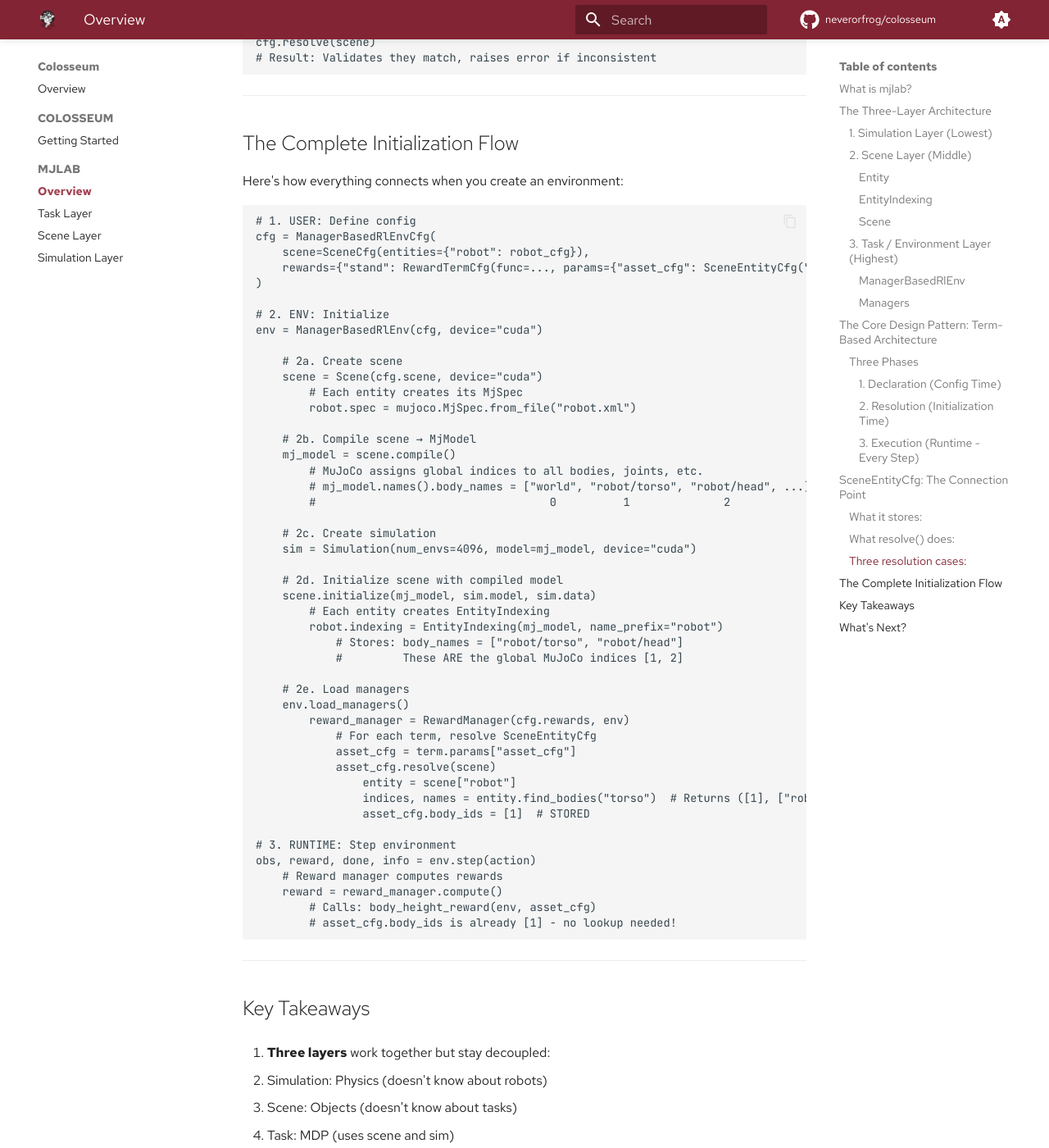
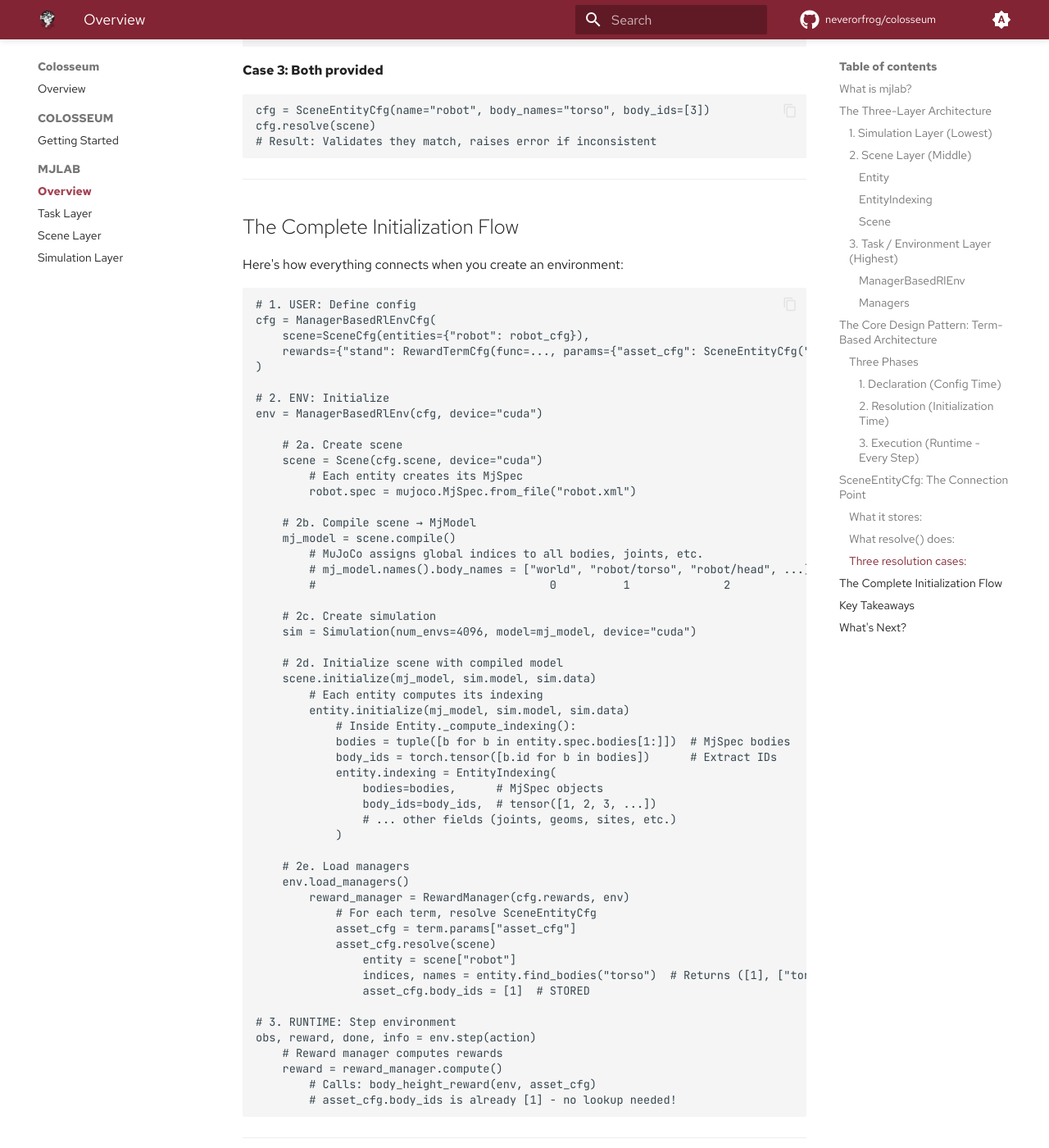
Before and after one commit to neverorfrog/colosseum, an MkDocs documentation site: the page built from docs/mjlab/overview.md, in a window 1280 px wide and 1400 px high, scrolled down 6579 px. Shown: the whole window at 82% size. Built offline with MkDocs 1.6.1 and Material for MkDocs 9.7.7, drawn with Linux system fonts in a browser that asks for light colours; comment, search, counter and statistics services are not loaded; some of the changed text lies outside the part shown.

Commit message:
small correction

````diff
--- a/docs/mjlab/overview.md
+++ b/docs/mjlab/overview.md
@@ -83,12 +83,16 @@
 - Name-based component access: `robot.find_joints(".*_knee")`
 
 #### **EntityIndexing**
-Maps component names to global MuJoCo indices:
+Stores MjSpec elements (bodies, joints, geoms, sites) and their global MuJoCo indices:
 ```python
 # After compilation and initialization
-robot.joint_names  # ("hip_pitch", "knee", "ankle")
-robot.find_joints("knee")  # Returns: ([5], ["robot/knee"])
-#                                      ↑ Global MuJoCo index
+robot.indexing.bodies     # Tuple of MjsBody objects from MjSpec
+robot.indexing.body_ids   # Tensor([1, 2, 3, ...]) - global MuJoCo indices
+
+# Entity provides convenient name-based access:
+robot.body_names          # ("torso", "head", "left_foot") - names without prefix
+robot.find_bodies("torso")  # Returns: ([1], ["torso"]) - index and name
+#                                       ↑ Global MuJoCo index
 ```
 
 #### **Scene**
@@ -117,14 +121,14 @@
 mj_model = scene.compile()  # ← MuJoCo assigns global indices here
 
 # 4. Initialize entities with the compiled model
-scene.initialize(mj_model)  # ← EntityIndexing reads indices
+scene.initialize(mj_model)  # ← Entity creates EntityIndexing
 
 # 5. Now entity knows its indices
-robot.indexing.body_names  # ["robot/torso", "robot/head", ...]
-#                              These ARE the global MuJoCo indices!
+robot.body_names  # ("torso", "head", "left_foot") - stripped of prefix
+robot.indexing.body_ids  # tensor([1, 2, 3]) - global MuJoCo indices
 ```
 
-**Key insight**: After compilation, entity components have **global MuJoCo indices**. EntityIndexing stores these for fast name-based lookup.
+**Key insight**: After compilation, MuJoCo assigns global indices to all components. During initialization, `Entity._compute_indexing()` reads these indices from the MjSpec objects and stores them in `EntityIndexing` for fast access.
 
 ---
 
@@ -334,10 +338,16 @@
 
     # 2d. Initialize scene with compiled model
     scene.initialize(mj_model, sim.model, sim.data)
-        # Each entity creates EntityIndexing
-        robot.indexing = EntityIndexing(mj_model, name_prefix="robot")
-            # Stores: body_names = ["robot/torso", "robot/head"]
-            #         These ARE the global MuJoCo indices [1, 2]
+        # Each entity computes its indexing
+        entity.initialize(mj_model, sim.model, sim.data)
+            # Inside Entity._compute_indexing():
+            bodies = tuple([b for b in entity.spec.bodies[1:]])  # MjSpec bodies
+            body_ids = torch.tensor([b.id for b in bodies])      # Extract IDs
+            entity.indexing = EntityIndexing(
+                bodies=bodies,      # MjSpec objects
+                body_ids=body_ids,  # tensor([1, 2, 3, ...])
+                # ... other fields (joints, geoms, sites, etc.)
+            )
 
     # 2e. Load managers
     env.load_managers()
@@ -346,7 +356,7 @@
             asset_cfg = term.params["asset_cfg"]
             asset_cfg.resolve(scene)
                 entity = scene["robot"]
-                indices, names = entity.find_bodies("torso")  # Returns ([1], ["robot/torso"])
+                indices, names = entity.find_bodies("torso")  # Returns ([1], ["torso"])
                 asset_cfg.body_ids = [1]  # STORED
 
 # 3. RUNTIME: Step environment
````
